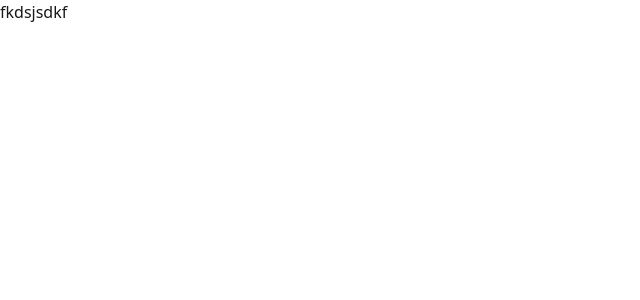
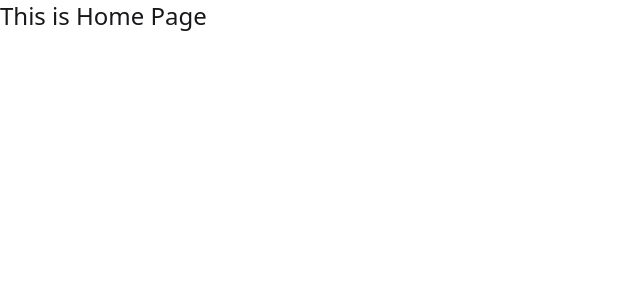
Before and after one commit to atikmahmud482/react2, a React (Vite) app in the folder auth-project/: page / in a window 1280 px wide. Shown: the top 300 px of the page, without its empty margins (0-640 px from the left). Built offline with nearby package versions, Linux system fonts and the light colour scheme.

Commit message:
routes and child set up

```diff
--- a/auth-project/package.json
+++ b/auth-project/package.json
@@ -15,6 +15,7 @@
     "react": "^19.0.0",
     "react-dom": "^19.0.0",
     "react-router": "^7.1.5",
+    "react-router-dom": "^7.1.5",
     "tailwindcss": "^4.0.6"
   },
   "devDependencies": {
--- /dev/null
+++ b/auth-project/src/components/Home.jsx
@@ -0,0 +1,9 @@
+const Home = () => {
+  return (
+    <div>
+      <h2 className="text-2xl">This is Home Page</h2>
+    </div>
+  );
+};
+
+export default Home;
--- a/auth-project/src/components/Root.jsx
+++ b/auth-project/src/components/Root.jsx
@@ -1,7 +1,9 @@
+import { Outlet } from "react-router-dom";
+
 const Root = () => {
   return (
     <div>
-      <h2>fkdsjsdkf</h2>
+      <Outlet /> {/* This will load Home or other child routes */}
     </div>
   );
 };
--- a/auth-project/src/main.jsx
+++ b/auth-project/src/main.jsx
@@ -1,12 +1,15 @@
-import { BrowserRouter, Routes, Route } from "react-router";
+import { BrowserRouter, Routes, Route } from "react-router-dom";
 import { createRoot } from "react-dom/client";
 import "./index.css";
 import Root from "./components/Root.jsx";
+import Home from "./components/Home.jsx";
 
 createRoot(document.getElementById("root")).render(
   <BrowserRouter>
     <Routes>
-      <Route path="/" element={<Root />} />
+      <Route path="/" element={<Root />}>
+        <Route index element={<Home />} /> {/* Default route inside Root */}
+      </Route>
     </Routes>
   </BrowserRouter>
 );
```
Also changed, not shown: 1 other file (tests, documents, lock files or other folders).
